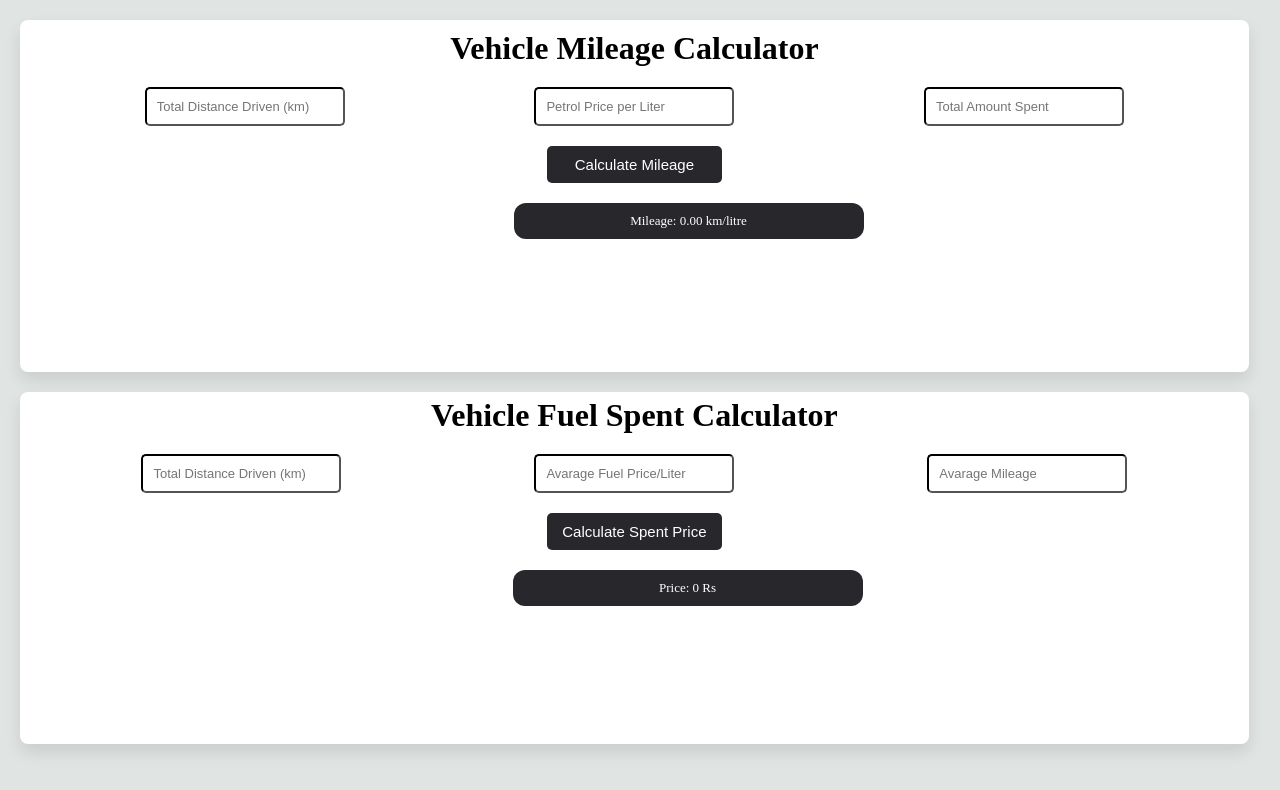
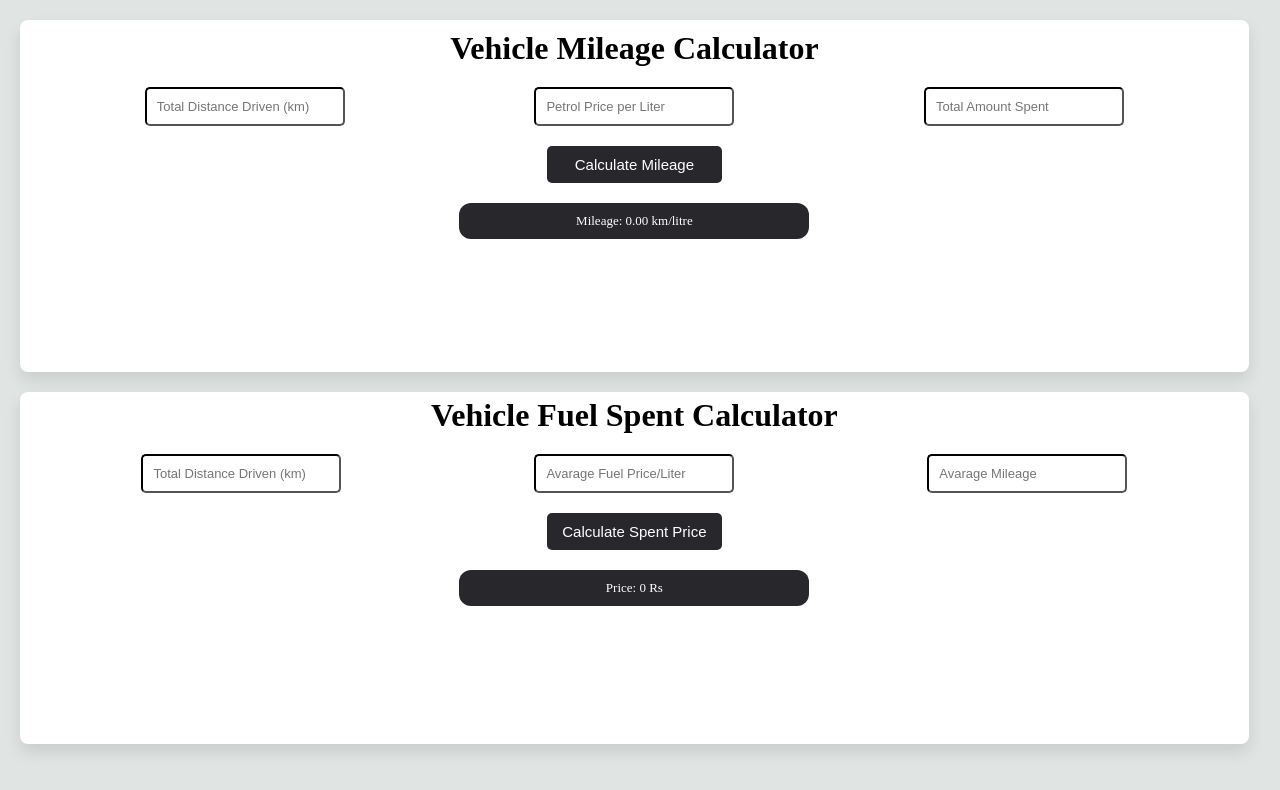
Before and after one commit to afeeha002/Vehicle-Mileage-Calculator, a plain HTML site: page index.html in a window 1280 px wide. Drawn offline with Linux system fonts and the light colour scheme.

Commit message:
first commit

```diff
--- a/index.html
+++ b/index.html
@@ -24,25 +24,26 @@
             <div class="bttn">
                 <button type="button" id="MileageBtn" onclick="calculateMileage()">Calculate Mileage</button>
             </div>
-
-            <div class="mileage" id="mileageOutput">Mileage: 0.00 km/litre</div>
-
+            <div class="output">
+                <div class="mileage" id="mileageOutput">Mileage: 0.00 km/litre</div>
+            </div>
         </div>
         <div class="bottom">
             <h1 style="text-align: center;">Vehicle Fuel Spent Calculator</h1>
             <div class="data-2">
-                <input type="number"  id="distanceDriven" placeholder="Total Distance Driven (km)">
-                <input type="number"  id="fualPrice" placeholder="Avarage Fuel Price/Liter">
-                <input type="number"  id="mileage" placeholder="Avarage Mileage">
+                <input type="number" id="distanceDriven" placeholder="Total Distance Driven (km)">
+                <input type="number" id="fualPrice" placeholder="Avarage Fuel Price/Liter">
+                <input type="number" id="mileage" placeholder="Avarage Mileage">
             </div>
             <div class="spent">
                 <button type="button" id="priceBtn" onclick="spentPrice()">Calculate Spent Price</button>
             </div>
 
-            <div class="price" id="priceOutput" >Price: 0 Rs</div>
+            <div class="output">
+                <div class="price" id="priceOutput">Price: 0 Rs</div>
+            </div>
+
         </div>
-
-    </div>
 
 
 
--- a/style.css
+++ b/style.css
@@ -72,12 +72,15 @@ button:hover{
     justify-content: center;
     padding: 20px;
 } */
-
+.output{
+    display: flex;
+    justify-content: center;
+}
 .mileage{
     background-color: rgb(40, 40, 44);
     display: flex;
     justify-content: center;
-    margin-left: 40%;
+    /* margin-left: 40%; */
     margin-top:20px ;
     color: #fff;
     font-size: larger;
@@ -136,7 +139,7 @@ button:hover{
     display: flex;
     justify-content: center;
     color: #fff;
-    margin-left: 40%;
+    /* margin-left: 40%; */
     margin-top:20px ;
     font-size: larger;
     width: 350px;
```
